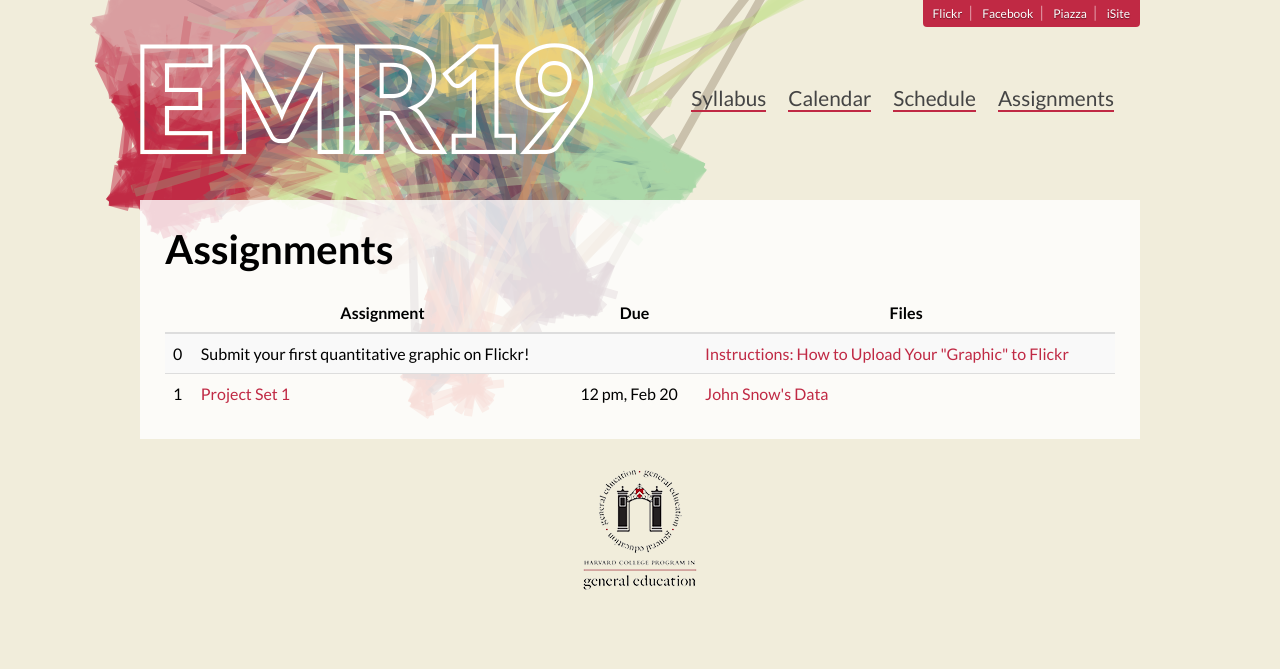
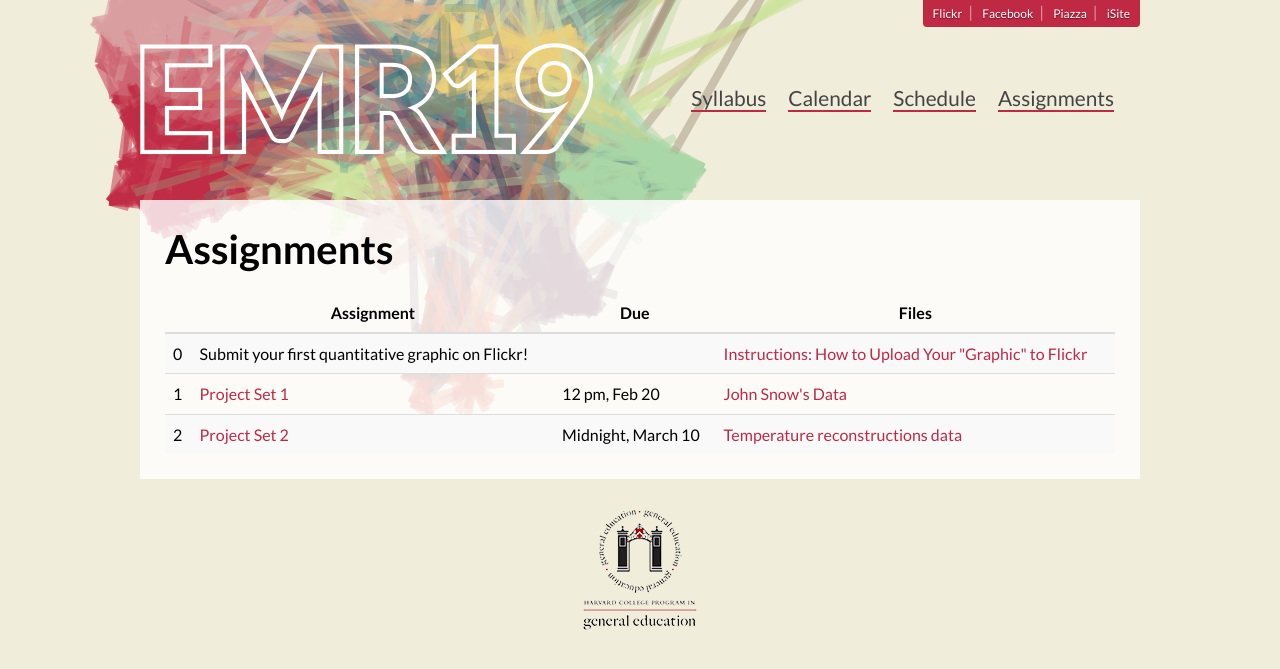
Before and after one commit to emr19/emr19.github.io, a Jekyll site: the page built from assignments/index.html, in a window 1280 px wide. Shown: the top 669 px of the page. Built offline with Jekyll 4.4.1, drawn with Linux system fonts in a browser that asks for light colours; Markdown is read by kramdown in place of the engine named in the settings.

Commit message:
Added project set 2

```diff
--- a/assignments/index.html
+++ b/assignments/index.html
@@ -27,5 +27,11 @@ title: Assignments
       <td>12 pm, Feb 20</td>
       <td><a href="https://www.dropbox.com/sh/ix2zznt5mqgnlre/GNBOx18llW">John Snow's Data</a></td>
     </tr>
+    <tr>
+      <td>2</td>
+      <td><a href="https://www.dropbox.com/s/xshwqttsvxwyels/ps2.pdf">Project Set 2</a></td>
+      <td>Midnight, March 10</td>
+      <td><a href="http://hurricane.ncdc.noaa.gov/pls/paleox/f?p=519:1:::::P1_STUDY_ID:15535">Temperature reconstructions data</a></td>
+    </tr>
   </tbody>
 </table>
```
